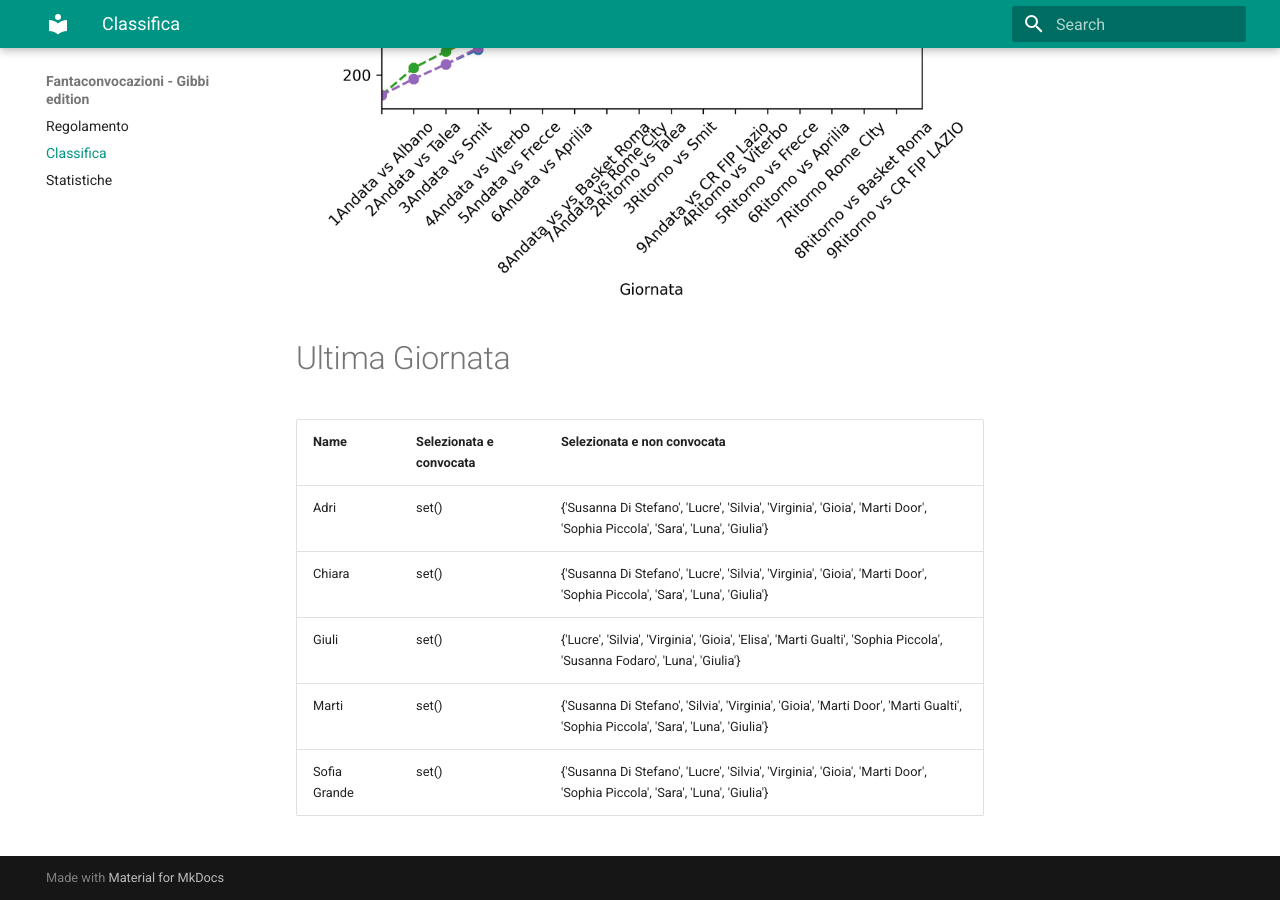
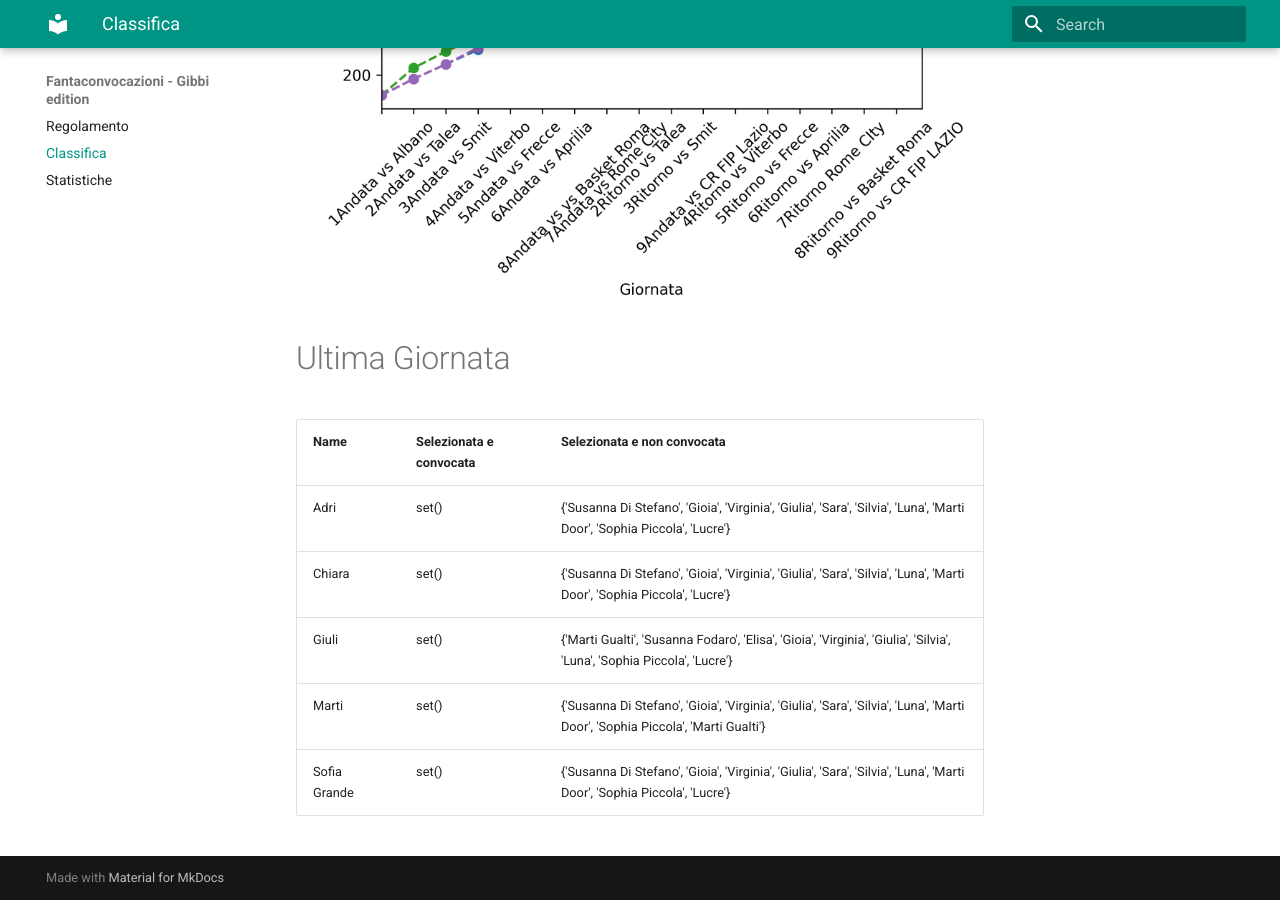
Before and after one commit to martinig94/fantagibbi, an MkDocs documentation site: the page built from docs/Classifica.md, in a window 1280 px wide and 900 px high, scrolled down 810 px. Built offline with MkDocs 1.6.1 and Material for MkDocs 9.7.7, drawn with Linux system fonts in a browser that asks for light colours.

Commit message:
Auto-update from main.py

```diff
--- a/docs/Classifica.md
+++ b/docs/Classifica.md
@@ -18,9 +18,9 @@
 <!-- START_TABLE CORRECT -->
 | Name         | Selezionata e convocata   | Selezionata e non convocata                                                                                                     |
 |:-------------|:--------------------------|:--------------------------------------------------------------------------------------------------------------------------------|
-| Adri         | set()                     | {'Susanna Di Stefano', 'Lucre', 'Silvia', 'Virginia', 'Gioia', 'Marti Door', 'Sophia Piccola', 'Sara', 'Luna', 'Giulia'}        |
-| Chiara       | set()                     | {'Susanna Di Stefano', 'Lucre', 'Silvia', 'Virginia', 'Gioia', 'Marti Door', 'Sophia Piccola', 'Sara', 'Luna', 'Giulia'}        |
-| Giuli        | set()                     | {'Lucre', 'Silvia', 'Virginia', 'Gioia', 'Elisa', 'Marti Gualti', 'Sophia Piccola', 'Susanna Fodaro', 'Luna', 'Giulia'}         |
-| Marti        | set()                     | {'Susanna Di Stefano', 'Silvia', 'Virginia', 'Gioia', 'Marti Door', 'Marti Gualti', 'Sophia Piccola', 'Sara', 'Luna', 'Giulia'} |
-| Sofia Grande | set()                     | {'Susanna Di Stefano', 'Lucre', 'Silvia', 'Virginia', 'Gioia', 'Marti Door', 'Sophia Piccola', 'Sara', 'Luna', 'Giulia'}        |
+| Adri         | set()                     | {'Susanna Di Stefano', 'Gioia', 'Virginia', 'Giulia', 'Sara', 'Silvia', 'Luna', 'Marti Door', 'Sophia Piccola', 'Lucre'}        |
+| Chiara       | set()                     | {'Susanna Di Stefano', 'Gioia', 'Virginia', 'Giulia', 'Sara', 'Silvia', 'Luna', 'Marti Door', 'Sophia Piccola', 'Lucre'}        |
+| Giuli        | set()                     | {'Marti Gualti', 'Susanna Fodaro', 'Elisa', 'Gioia', 'Virginia', 'Giulia', 'Silvia', 'Luna', 'Sophia Piccola', 'Lucre'}         |
+| Marti        | set()                     | {'Susanna Di Stefano', 'Gioia', 'Virginia', 'Giulia', 'Sara', 'Silvia', 'Luna', 'Marti Door', 'Sophia Piccola', 'Marti Gualti'} |
+| Sofia Grande | set()                     | {'Susanna Di Stefano', 'Gioia', 'Virginia', 'Giulia', 'Sara', 'Silvia', 'Luna', 'Marti Door', 'Sophia Piccola', 'Lucre'}        |
 <!-- END_TABLE CORRECT -->
```
